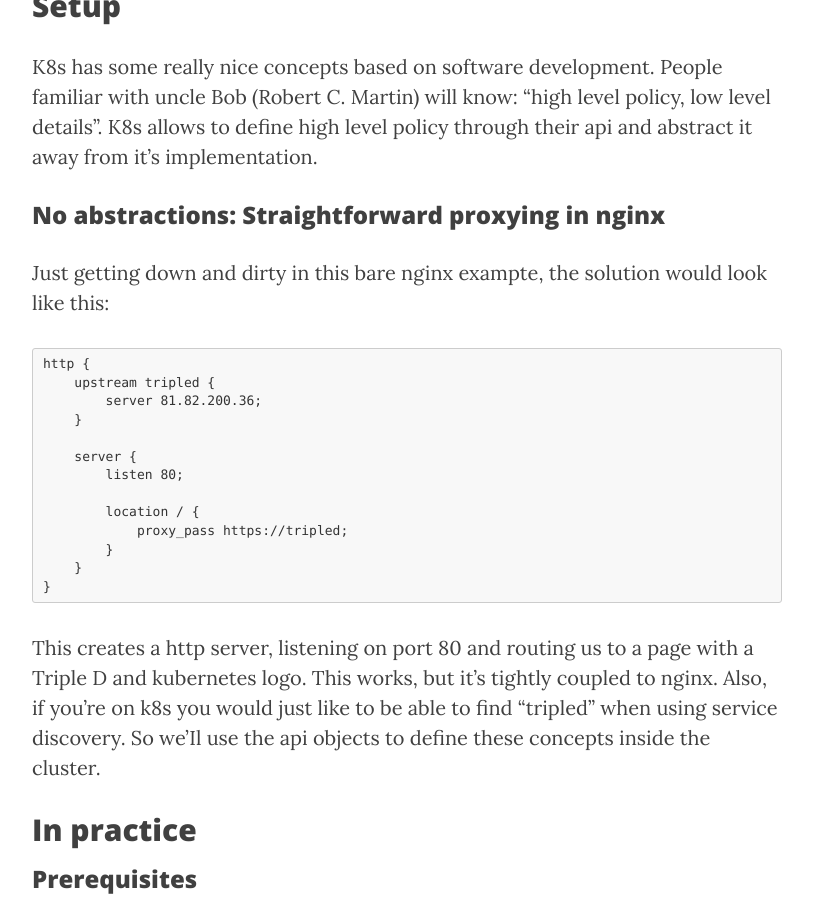
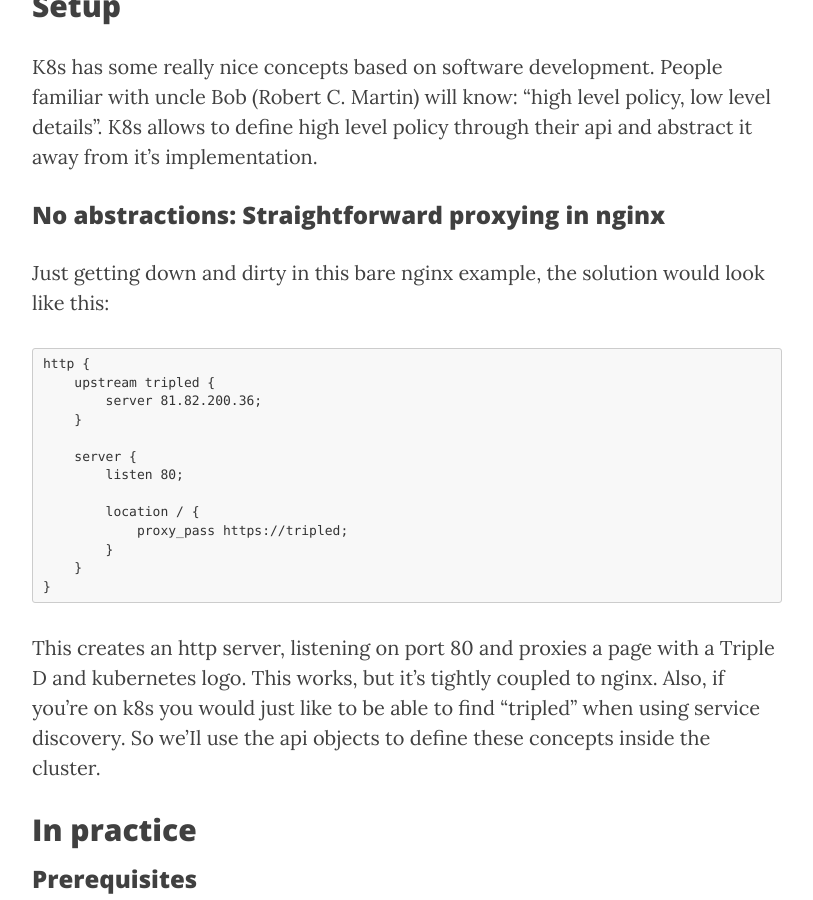
Before and after one commit to tripledio/tripledio.github.io, a Jekyll site: the page built from _posts/2018-03-01-k8s-reverse-proxy.md, in a window 1280 px wide and 900 px high, scrolled down 887 px. Shown: the whole window, without its empty margins (233-1046 px from the left). Built offline with Jekyll 4.4.1, drawn with Linux system fonts in a browser that asks for light colours; nearby versions of some CDN libraries; some of the changed text lies outside the part shown.

Commit message:
typos and clarification on how to apply the yaml

````diff
--- a/_posts/2018-03-01-k8s-reverse-proxy.md
+++ b/_posts/2018-03-01-k8s-reverse-proxy.md
@@ -13,7 +13,7 @@
 K8s has some really nice concepts based on software development. People familiar with uncle Bob (Robert C. Martin) will know: "high level policy, low level details". K8s allows to define high level policy through their api and abstract it away from it's implementation.
 
 ### No abstractions: Straightforward proxying in nginx
-Just getting down and dirty in this bare nginx exampte, the solution would look like this:
+Just getting down and dirty in this bare nginx example, the solution would look like this:
 
 ```
 http {
@@ -31,7 +31,7 @@
 }
 ```
 
-This creates a http server, listening on port 80 and routing us to a page with a Triple D and kubernetes logo. This works, but it's tightly coupled to nginx. Also, if you're on k8s you would just like to be able to find "tripled" when using service discovery. So we'Il use the api objects to define these concepts inside the cluster.
+This creates an http server, listening on port 80 and proxies a page with a Triple D and kubernetes logo. This works, but it's tightly coupled to nginx. Also, if you're on k8s you would just like to be able to find "tripled" when using service discovery. So we'Il use the api objects to define these concepts inside the cluster.
 
 ## In practice
 ### Prerequisites
````
Also changed, not shown: other parts of _posts/2018-03-01-k8s-reverse-proxy.md (+2 -0 lines).
